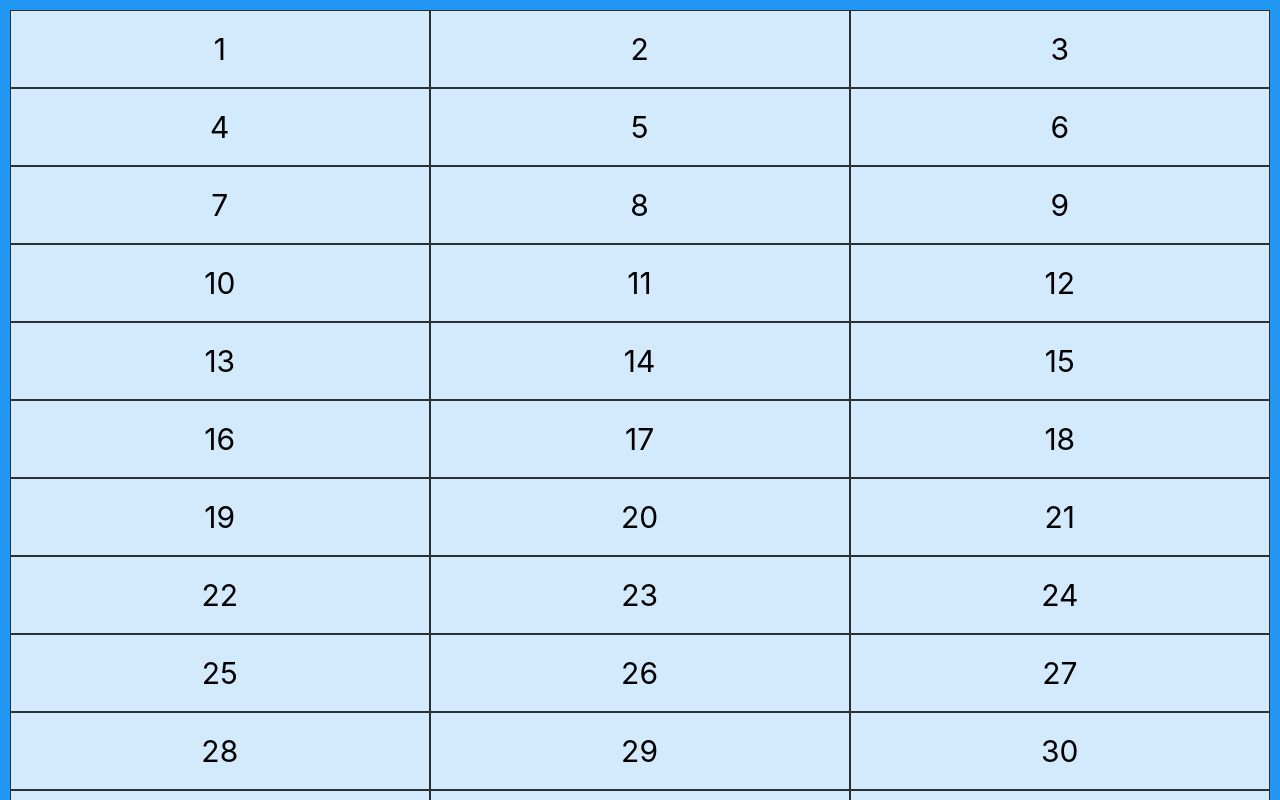
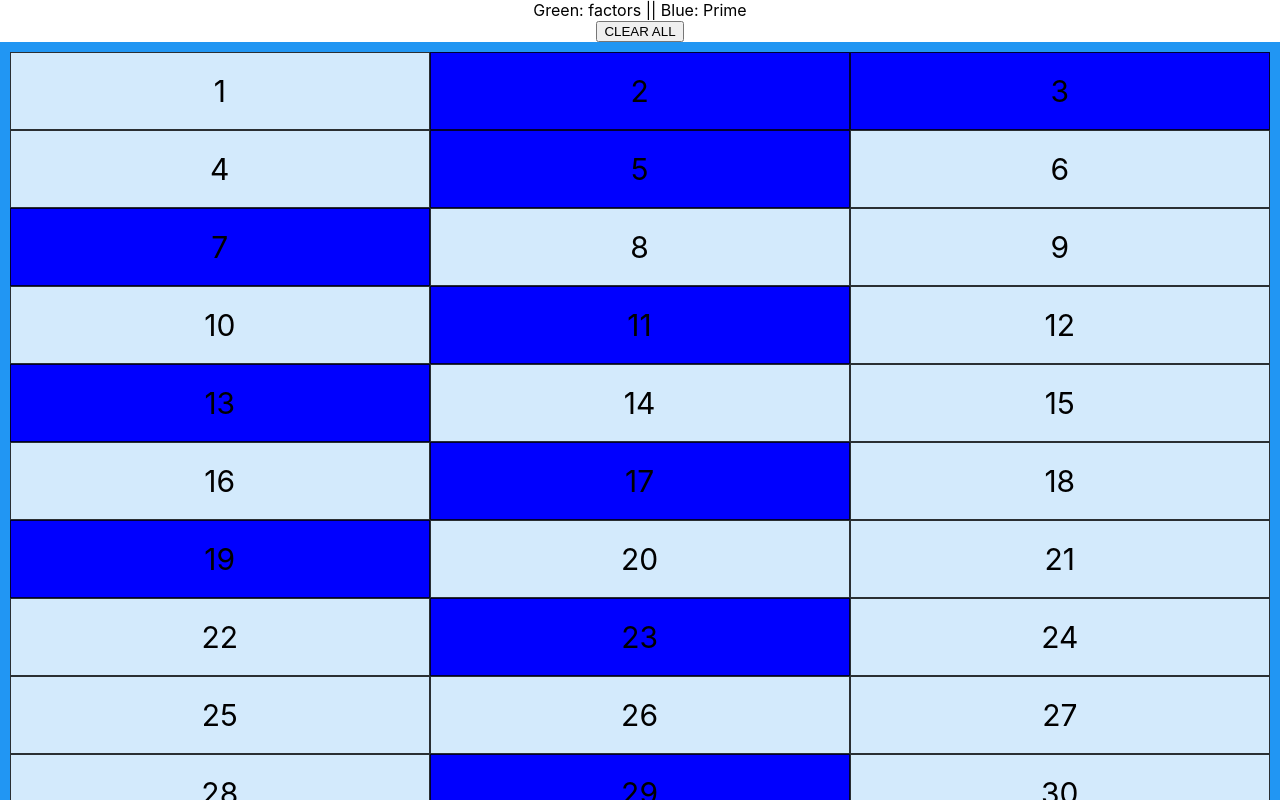
Before and after one commit to rossmawd/multiples, a React (Create React App) app: page / in a window 1280 px wide. Shown: the top 800 px of the page. Built offline with nearby package versions, Linux system fonts and the light colour scheme.

Commit message:
Prime hightlight now working

```diff
--- a/src/App.css
+++ b/src/App.css
@@ -17,3 +17,18 @@
   font-size: 30px;
   text-align: center;
 }
+.highlighted {
+  background-color: green;
+  border: 1px solid rgba(0, 0, 0, 0.8);
+  padding: 20px;
+  font-size: 30px;
+  text-align: center;
+}
+
+.prime {
+  background-color: blue;
+  border: 1px solid rgba(0, 0, 0, 0.8);
+  padding: 20px;
+  font-size: 30px;
+  text-align: center;
+}
--- a/src/App.js
+++ b/src/App.js
@@ -3,63 +3,42 @@ import './App.css';
 
 class App extends React.Component {
   state = {
-    numberStates: null
+    numberStates: Array(144).fill(false)
   }
 
-  componentDidMount() {
-    this.constructNumbersArray()
-    // console.log("The App Has mounted")
-  }
-
-  constructNumbersArray = () => {
-    let numberArray = Array.from(Array(144), (x, index) => x = index + 1)
-    let arrayOfNumberObjects = []
-
-    numberArray.forEach(number => {
-      let numberObject = {}
-      numberObject[number] = false
-      arrayOfNumberObjects.push(numberObject)
-    })
-
-    this.setState({ numberStates: arrayOfNumberObjects }, () => console.log("Numbers Constructed!", this.state.numberStates))
-  }
-
-  styleHighlight = (bool) => {
-    if (bool) {
-      return ({ backgroundColor: "green" })
-    }
-  }
-
-  toggleMultiples = (factorObj, i) => {
+  toggleMultiples = (state, i) => {
     let currentFactor = i + 1
-    let currentFactorHighlighted = factorObj[i + 1]
     let numberStates = Object.assign([], this.state.numberStates)
 
-    numberStates = numberStates.map((numberObj, i) => {
-
-      if (currentFactorHighlighted && (i + 1) % currentFactor === 0) {
-        numberObj = {}
-        numberObj[i + 1] = false
-      } else if (!currentFactorHighlighted && (i + 1) % currentFactor === 0) {
-        numberObj = {}
-        numberObj[i + 1] = true
+    numberStates = numberStates.map((x, i) => {
+      if (x && (i + 1) % currentFactor === 0) {
+        x = false
+      } else if (!x && (i + 1) % currentFactor === 0) {
+        x = true
       }
-      return numberObj
+      return x
     })
     this.setState({ numberStates: numberStates })
   }
 
-  returnNumberJSX = (numberObj, i) => {
-    return (
-      <div
-        className="grid-item"
-        style={this.styleHighlight(numberObj[i + 1])}
-        onClick={() => this.toggleMultiples(numberObj, i)}
-        key={i + 1}
-      >
-        {i + 1}
-      </div>
-    )
+  handleClick = () => {
+    this.setState({ numberStates: Array(144).fill(false) })
+  }
+
+  calculateHighlight = (state, i) => {
+    if (state) {
+      return "highlighted"
+    } else {
+      return this.isPrime(i + 1)
+    }
+  }
+
+  isPrime = (num) => {
+    if (num === 1) { return "grid-item" }
+    for (var i = 2; i < num; i++) {
+      if (num % i === 0) { return "grid-item"; }
+    }
+    return "prime"
   }
 
   render() {
@@ -67,9 +46,18 @@ class App extends React.Component {
 
     return (
       <div className="App">
+        <label> Green: factors || Blue: Prime </label>
+        <br />
+        <button onClick={() => this.handleClick()}> CLEAR ALL</button>
         <div className="grid-container">
-          {numberStates.map((numberObj, i) => (
-            this.returnNumberJSX(numberObj, i)
+          {numberStates.map((state, i) => (
+            <div
+              className={this.calculateHighlight(state, i)}
+              onClick={() => this.toggleMultiples(state, i)}
+              key={i + 1}
+            >
+              {i + 1}
+            </div>
           ))
           }
         </div>
@@ -83,8 +71,22 @@ export default App;
 
 
 
+// numberStates = numberStates.map((numberObj, i) => {
 
+//   if (currentFactorHighlighted && (i + 1) % currentFactor === 0) {
+//     numberObj = {}
+//     numberObj[i + 1] = false
+//   } else if (!currentFactorHighlighted && (i + 1) % currentFactor === 0) {
+//     numberObj = {}
+//     numberObj[i + 1] = true
+//   }
+//   return numberObj
+// })
 
 // let log = currentFactorHighlighted ? `Un-highlighting multiples of ${i + 1} now`
 // : `Highlighting multiples of ${i + 1} now`
 // console.log(log)
+
+  // numberStates = numberStates.filter((numberObj, i) => {
+    //   return numberObj[i + 1] % currentFactor === 0
+    // })
```
